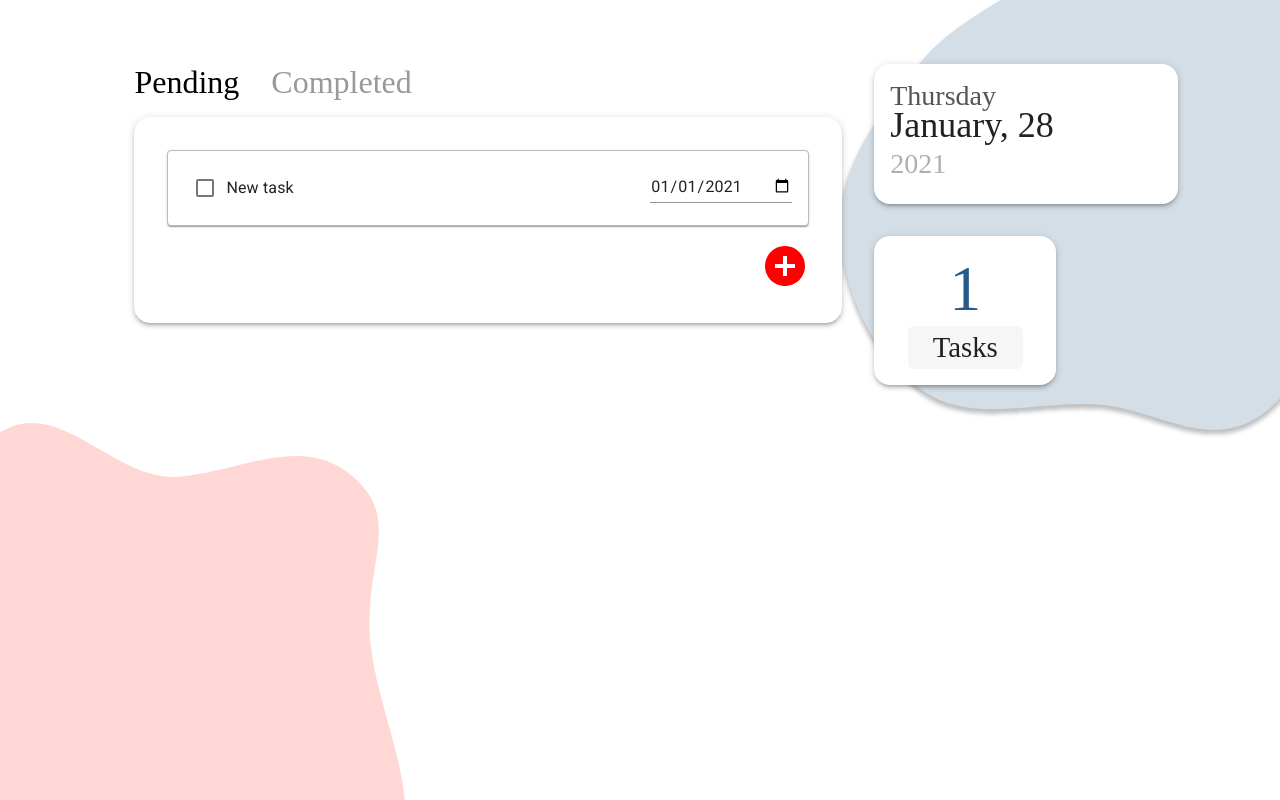
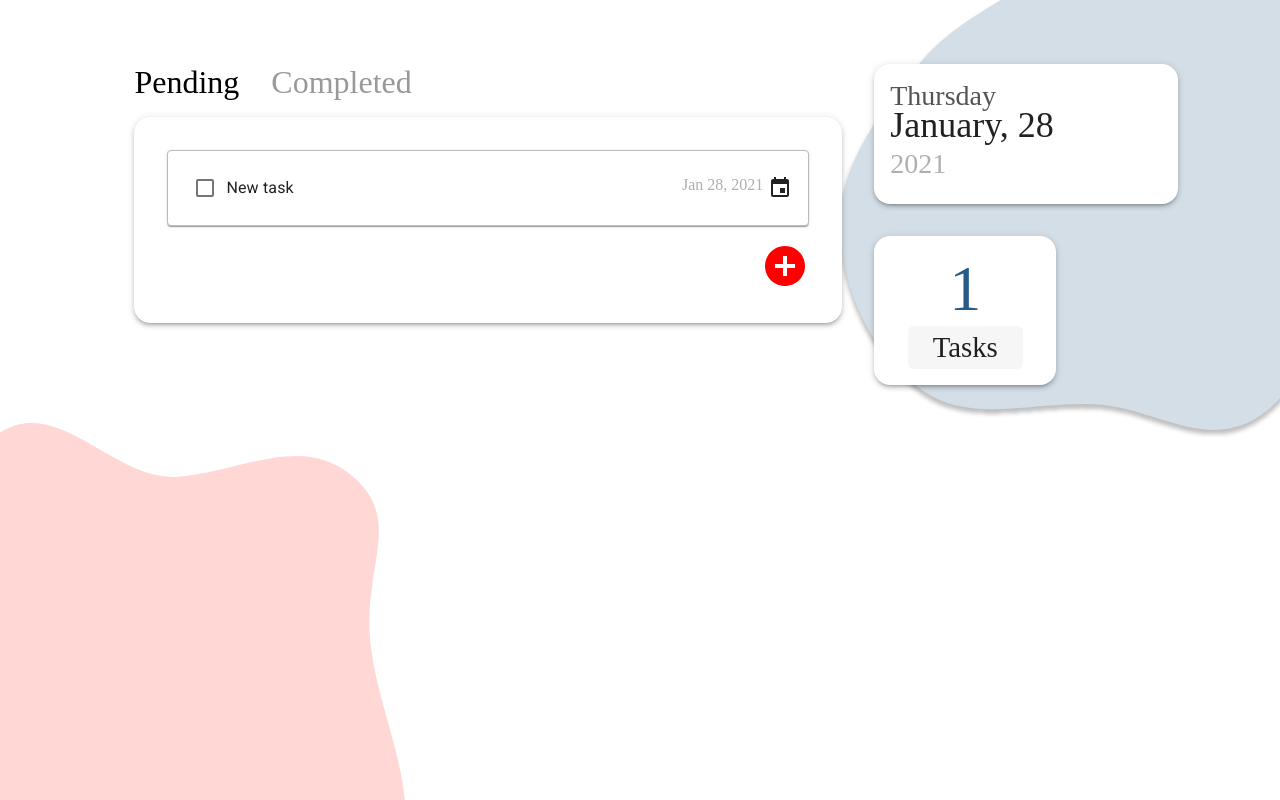
Before and after one commit to huangrkul/creative-software-challenge, a React app: page / in a window 1280 px wide. Both pictures are taken after a click on the icon 785 px from the left and 174 px from the top of the page. Built offline with nearby package versions, Linux system fonts and the light colour scheme.

Commit message:
replaced material-ui textfield date picker to react-datepicker

```diff
--- a/package.json
+++ b/package.json
@@ -49,6 +49,7 @@
     "@material-ui/core": "^4.11.3",
     "@material-ui/icons": "^4.11.2",
     "react": "^16.12.0",
+    "react-datepicker": "^3.4.1",
     "react-dom": "^16.12.0",
     "react-uuid": "^1.0.2"
   }
--- a/src/components/App.js
+++ b/src/components/App.js
@@ -29,7 +29,7 @@ const App = () => {
       },
       '& > section:last-of-type' : {
         flex: '1 0 30%',
-        marginBottom: '1em',
+        marginBottom: '2em',
         [theme.breakpoints.down('md')]: {
           width: '90%',
           flex: '1 0 100%',
--- a/src/components/CompleteBoard.js
+++ b/src/components/CompleteBoard.js
@@ -17,7 +17,7 @@ const CompleteBoard = (props) => {
       {props.tasks.map((task, id) => {
         if(task.complete){
           return(
-            <TaskCard key={id} index={id} title={task.title} priority={task.priority} dueDate={task.dueDate} complete={task.complete} />
+            <TaskCard key={id} index={id} title={task.title} priority={task.priority} dueDate={Date.parse(task.dueDate)} complete={task.complete} />
           )
         }
       })}
--- a/src/components/PendingBoard.js
+++ b/src/components/PendingBoard.js
@@ -23,7 +23,7 @@ const PendingBoard = (props) => {
   const {dispatch} = globalState;
 
   const createTask = () => {
-    const newTask = {title: 'New task', priority: 0, dueDate: 0, complete: false, removed: false, isExpanded: false};
+    const newTask = {title: 'New task', priority: 0, dueDate: new Date(), complete: false, removed: false, isExpanded: false};
     dispatch({type: 'tasks', payload: [...globalState.state.tasks, newTask]});
   }
 
@@ -32,7 +32,7 @@ const PendingBoard = (props) => {
       {props.tasks.map((task, id) => {
         if(!task.complete){
           return(
-            <TaskCard key={uuid()} index={id} title={task.title} priority={task.priority} dueDate={task.dueDate} complete={task.complete} removed={task.removed} isExpanded={task.isExpanded} />
+            <TaskCard key={uuid()} index={id} title={task.title} priority={task.priority} dueDate={Date.parse(task.dueDate)} complete={task.complete} removed={task.removed} isExpanded={task.isExpanded} />
           )
         }
       })}
--- a/src/components/TaskCard.js
+++ b/src/components/TaskCard.js
@@ -2,11 +2,13 @@ import React, {useState, useContext, useEffect} from 'react';
 import {store} from './store.js';
 import {makeStyles} from '@material-ui/core/styles';
 import Checkbox from '@material-ui/core/Checkbox';
-import TextField from '@material-ui/core/TextField';
 import InputBase from '@material-ui/core/InputBase';
 import Paper from '@material-ui/core/Paper';
+import EventIcon from '@material-ui/icons/Event';
 import CancelIcon from '@material-ui/icons/Cancel';
-import uuid from 'react-uuid';
+import 'react-datepicker/dist/react-datepicker.css';
+import DatePicker from 'react-datepicker';
+import {parseISO} from 'date-fns';
 
 const TaskCard = (props) => {
 
@@ -42,7 +44,7 @@ const TaskCard = (props) => {
         },
       },
       '& > div:last-child': {
-        flex: '1 0 30%',
+        flex: '1 0 10%',
         textAlign: 'right',
         [theme.breakpoints.down('sm')]: {
           flex: '1 0 100%',
@@ -106,17 +108,28 @@ const TaskCard = (props) => {
       display: 'none'
     },
     cancel: {
-      color: '#555',
+      color: '#ff6159',
       transition: 'all 300ms ease',
       '&:hover': {
         color: '#000'
       }
     },
+    calendar: {
+      display: 'flex',
+      alignContent: 'center',
+      '& > span' : {
+        marginRight: '5px',
+      }
+    },
+    unfocused: {
+      color: '#afafaf'
+    }
   }))
 
   const classes = useStyles();
   const [priority, setPriority] = useState(props.priority);
   const [isExpand, setExpand] = useState(props.isExpanded);
+  const [date, setDate] = useState(props.dueDate);
   const globalState = useContext(store);
   const {dispatch} = globalState;
 
@@ -135,6 +148,7 @@ const TaskCard = (props) => {
         newList[props.index].priority = value;
         break;
       case 'date':
+        setDate(value);
         newList[props.index].dueDate = value;
         break;
       case 'expand':
@@ -156,6 +170,15 @@ const TaskCard = (props) => {
     dispatch({type: 'tasks', payload: filtered});
     localStorage.setItem('taskList',JSON.stringify(filtered));
   }
+
+  const Calendar = React.forwardRef((props, ref) => {
+    return(
+      <div className={classes.calendar}>
+        <span className={isExpand ? '' : classes.unfocused}>{props.value}</span>
+        <EventIcon onClick={props.onClick}/>
+      </div>
+    )
+  });
 
   useEffect(() => {
     localStorage.setItem('taskList',JSON.stringify(globalState.state.tasks))
@@ -189,15 +212,13 @@ const TaskCard = (props) => {
           </div>
         </div>
         <div>
-          <TextField
-            readOnly={isExpand ? false : true}
-            type='date'
-            size='small'
-            defaultValue= {props.dueDate !== 0 ? props.dueDate : '2021-01-01'}
-            onChange={(e) => {
-              e.stopPropagation();
-              handleChange('date', e.target.value);
+          <DatePicker
+            selected={date}
+            customInput={<Calendar />}
+            onChange={(newDate) => {
+              handleChange('date', newDate);
             }}
+            dateFormat="MMM d, yyyy"
           />
         </div>
       </div>
```
Also changed, not shown: 1 other file (tests, documents, lock files or other folders).
